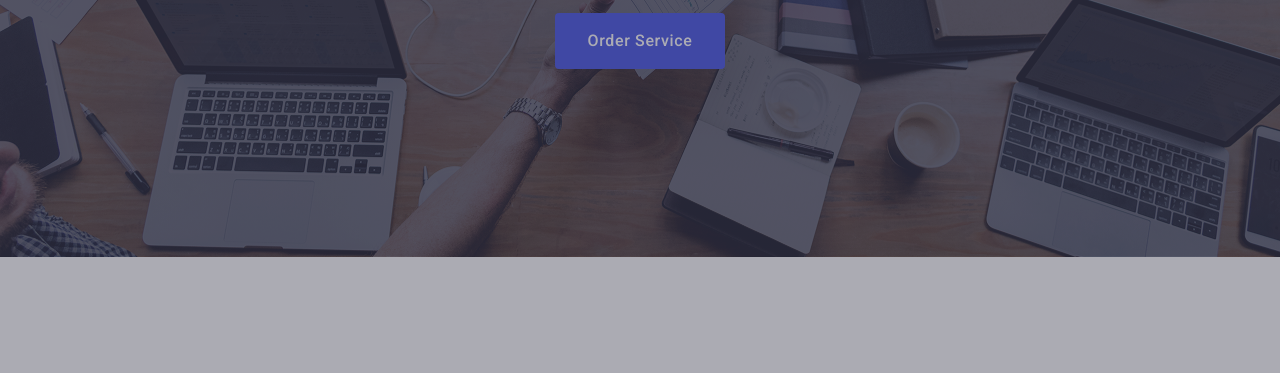
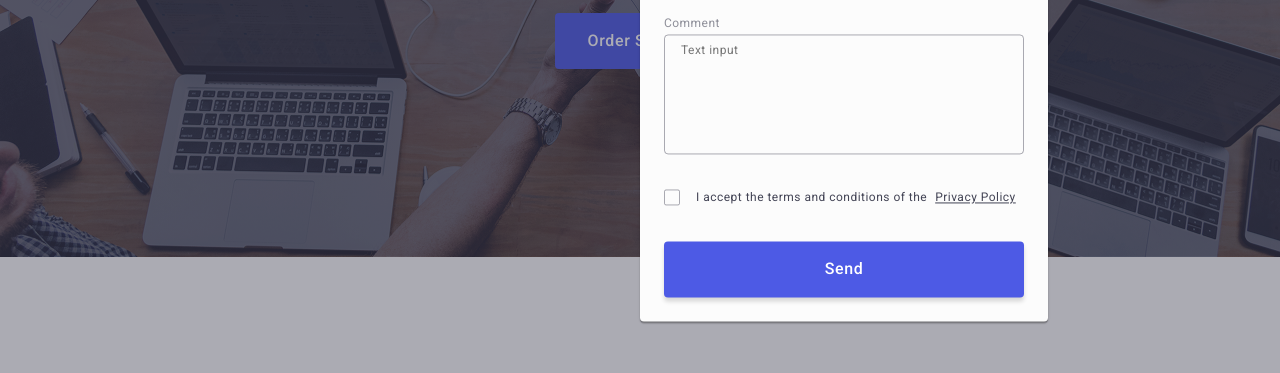
Before and after one commit to main988/fs-homework-five, a plain HTML site: page index.html in a window 1280 px wide. Shown: the part 416-789 px from the top of the page. Drawn offline with nearby package versions, Linux system fonts and the light colour scheme.

Commit message:
updatersrf

```diff
--- a/css/styles.css
+++ b/css/styles.css
@@ -609,10 +609,6 @@ a {
   transition: border-color 250ms cubic-bezier(0.4, 0, 0.2, 1);
 }
 
-.modal-input:focus + .modal-svg-icon {
-  fill: #4d5ae5;
-}
-
 .modal-label {
   display: flex;
   flex-direction: column;
@@ -689,7 +685,6 @@ a {
   display: flex;
   align-items: center;
   font-size: 12px;
-  color: #8e8f99;
   gap: 8px;
   line-height: 1.17;
   letter-spacing: 0.04em;
--- a/index.html
+++ b/index.html
@@ -460,7 +460,7 @@
       </div>
     </footer>
     <div class="backdrop is-open">
-      <div class="modal visually-hidden">
+      <div class="modal">
         <button type="button" class="modal-close">
           <svg class="icon-cross" width="8" height="8">
             <use href="./images/sprite.svg#icon-cross"></use>
```
